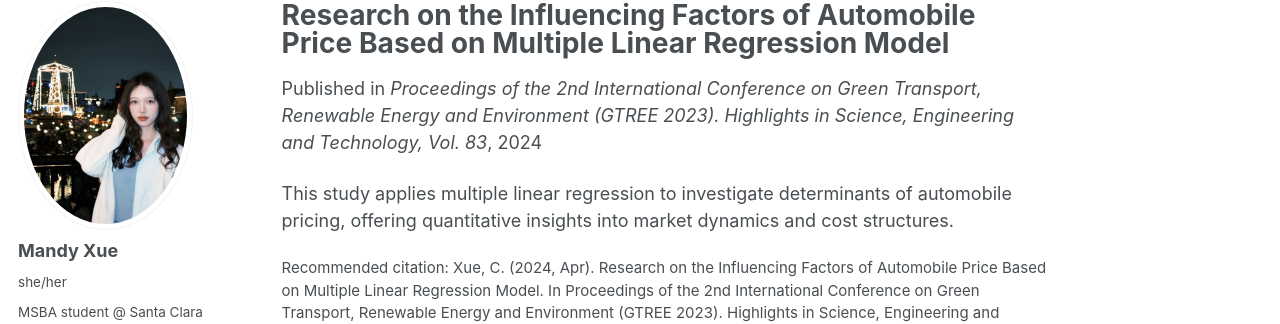
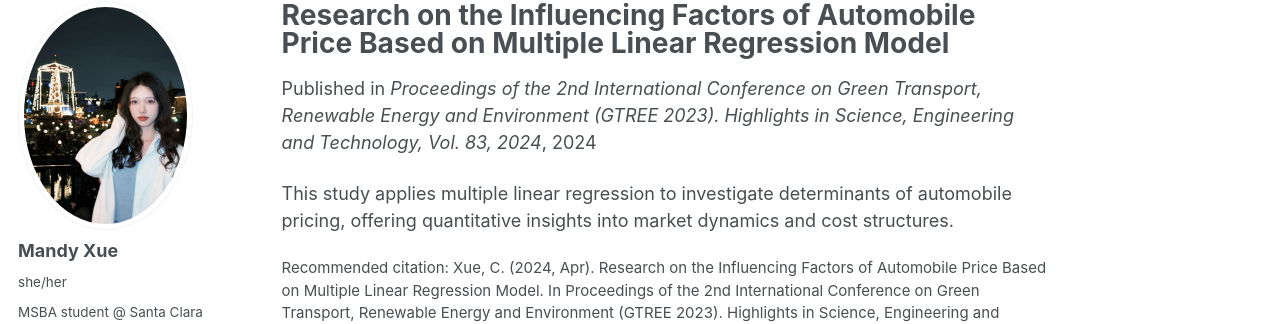
Before and after one commit to Mengyu1013/Mengyu1013.github.io, a Jekyll site: the page built from _publications/2024-04-01-gtree2023-auto-price.md, in a window 1280 px wide and 1033 px high. Shown: the part 98-422 px from the top of the window. Built offline with Jekyll 4.4.1, drawn with Linux system fonts in a browser that asks for light colours; a script that is not in the unit is left out.

Commit message:
Update 2024-04-01-gtree2023-auto-price.md

```diff
--- a/_publications/2024-04-01-gtree2023-auto-price.md
+++ b/_publications/2024-04-01-gtree2023-auto-price.md
@@ -1,9 +1,8 @@
 ---
 title: "Research on the Influencing Factors of Automobile Price Based on Multiple Linear Regression Model"
-collection: publications
 permalink: /publications/gtree2023-auto-price
 date: 2024-04-01
-venue: "Proceedings of the 2nd International Conference on Green Transport, Renewable Energy and Environment (GTREE 2023). Highlights in Science, Engineering and Technology, Vol. 83"
+venue: "Proceedings of the 2nd International Conference on Green Transport, Renewable Energy and Environment (GTREE 2023). Highlights in Science, Engineering and Technology, Vol. 83, 2024"
 paperurl: "https://doi.org/10.54097/w0tdrk16"
 citation: "Xue, C. (2024, Apr). Research on the Influencing Factors of Automobile Price Based on Multiple Linear Regression Model. In Proceedings of the 2nd International Conference on Green Transport, Renewable Energy and Environment (GTREE 2023). Highlights in Science, Engineering and Technology, Vol. 83."
 category: conferences
```
